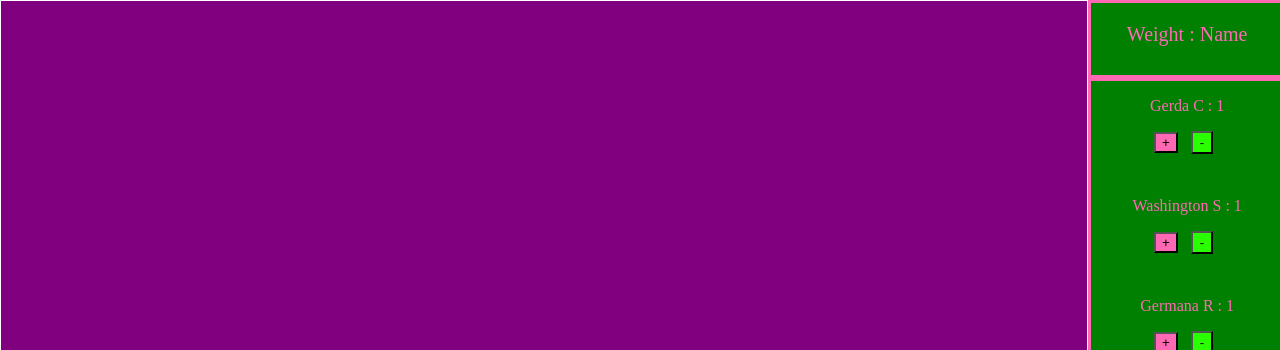
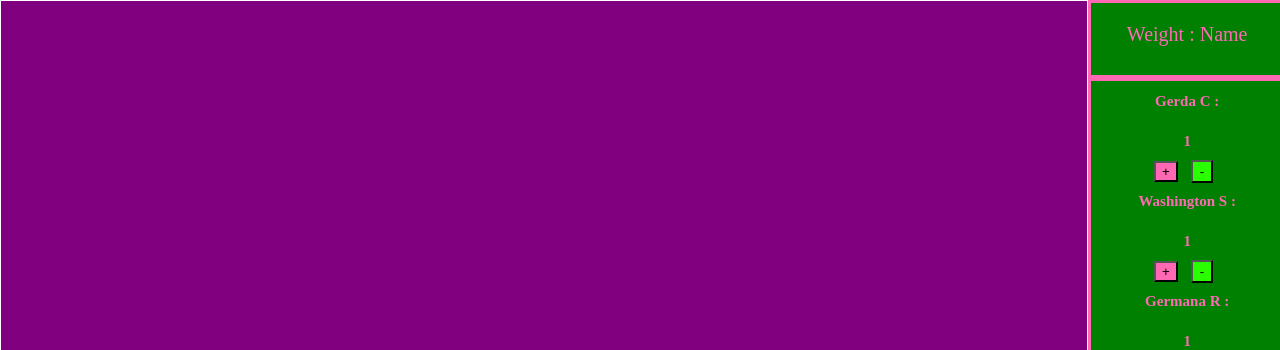
Before and after one commit to mitchell-devpipline/FEcapstone2, a plain HTML site: page index.html in a window 1280 px wide. Shown: the top 350 px of the page. Drawn offline with Linux system fonts and the light colour scheme.

Commit message:
weight nums

```diff
--- a/JS/script.js
+++ b/JS/script.js
@@ -8,28 +8,30 @@ function grabData() {
   }
 }
 
+let weightCounter = 1;
+
 function capitalizeName(firstName, lastName) {
   return firstName[0].toUpperCase() + firstName.slice(1)+ ` ` + lastName[0].toUpperCase()
 }
 
-function addToHTML(fullName, weight) {
+function addToHTML(fullName, weightCounter) {
   const students = document.getElementsByClassName
   ("bottom-weight-wrapper")[0]
   const add = document.createTextNode("+")
   const minus = document.createTextNode("-")
   const buttonDiv = document.createElement("div")
   const div = document.createElement("div")
-  const weightNum = document.createTextNode(weight)
-  const paragraph = document.createElement("p")
+  const weightNum = document.createTextNode(weightCounter)
+  const h2= document.createElement("h2")
+  const h1 = document.createElement("h1")
   const addButton = document.createElement("button")
   const minusButton = document.createElement("button")
 
-    div.appendChild(paragraph)
-    paragraph.appendChild(fullName)
-    paragraph.append(weightNum)
-    console.log(students)
+  div.appendChild(h2)
+  div.appendChild(h1)
+  h2.appendChild(fullName)
+  h1.append(weightNum)
   div.classList.add("users")
-    students.appendChild(div)
 
   div.appendChild(buttonDiv)
   buttonDiv.appendChild(addButton)
@@ -44,15 +46,103 @@ function addToHTML(fullName, weight) {
 // addToHTML(document.createTextNode(fullName))
 
 
-async function weightControl() {
+// async function weightControl() {
+//   const data = await grabData()
+//   let weightCounter = 1;
+
+//   data.forEach(students => {
+//     const names = document.createTextNode(`${capitalizeName(students.first_name, students.last_name)} : `)
+//     // console.log(names)
+//     const updateWeight = (students["userWeightControl"] = weightCounter)
+//     addToHTML(names, updateWeight)
+//     // document.getElementsByClassName(".addButton").addEventListener("click", () => {
+//     // count++})
+//   })
+// }
+
+// weightControl()
+
+
+
+
+async function weightControl(weightCounter) {
   const data = await grabData()
+  // console.log(weightCounter)
 
   data.forEach(students => {
     const names = document.createTextNode(`${capitalizeName(students.first_name, students.last_name)} : `)
-    console.log(names)
-    const updateWeight = (students["userWeightControl"] = 1)
+    const updateWeight = weightCounter
+
     addToHTML(names, updateWeight)
+    add(weightCounter)
   })
 }
 
-weightControl()
+// nameChanger = document.querySelector("p").innerHTML = "hi"
+// This will update the spot for adding in a name
+
+
+function add(weightCounter) {
+  document.querySelector(".click-add").addEventListener("click", () => {
+
+  var elems = document.body.getElementsByTagName("*");
+  console.log(elems)
+
+  numberCount = document.querySelector(".users h1").innerHTML = weightCounter++
+  console.log(numberCount)
+  })
+
+  }
+
+
+
+
+
+// function add(weightCounter) {
+// document.querySelector(".click-add").addEventListener("click", () => {
+
+// var elems = document.body.getElementsByTagName("*");
+// console.log(elems)
+
+// button = document.querySelector(".click-add")
+// button.setAttribute("button", weightCounter++);
+// console.log(weightCounter)})
+
+// }
+
+
+
+
+
+
+
+
+
+
+
+
+
+
+/*
+<body>
+
+<h2>JavaScript addEventListener()</h2>
+
+<p>This example uses the addEventListener() method to attach a click event to a button.</p>
+
+<button id="myBtn">Try it</button>
+
+<p id="demo"></p>
+
+<script>
+document.getElementById("myBtn").addEventListener("click", displayDate);
+
+function displayDate() {
+  document.getElementById("demo").innerHTML = Date();
+}
+</script>
+
+</body>
+*/
+
+weightControl(weightCounter)
--- a/styles/weight-content/weight-content.scss
+++ b/styles/weight-content/weight-content.scss
@@ -26,11 +26,15 @@
     .users {
       display: flex;
       flex-direction: column;
-      // justify-content: center;
+      font-size: 10px;
       align-items: center;
       height: 100px;
       width: 100%;
       color: hotpink;
+
+      h1 {
+        font-size: 15px;
+      }
 
       button {
         background-color: hotpink;
```
Also changed, not shown: styles/weight-content/weight-content.css, 1 other file. Lines whose indentation alone changed are shown as unchanged.
